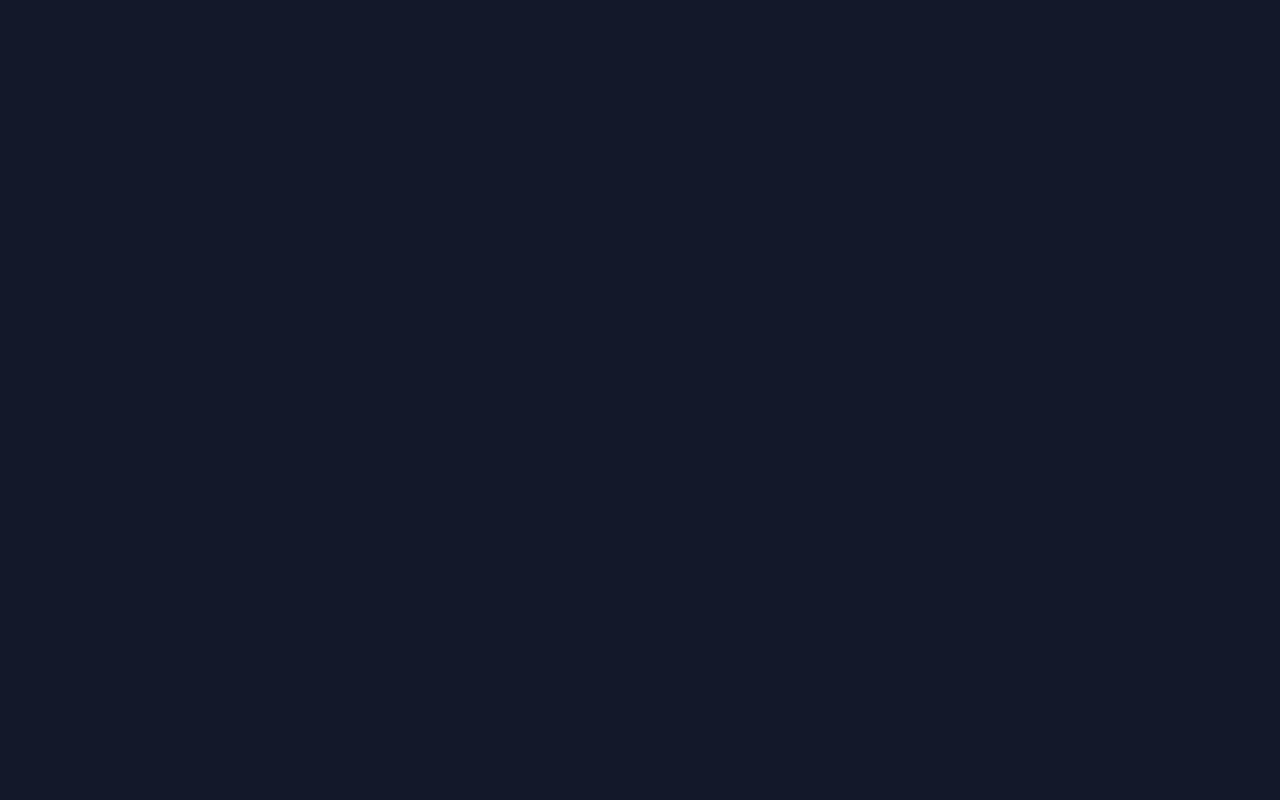
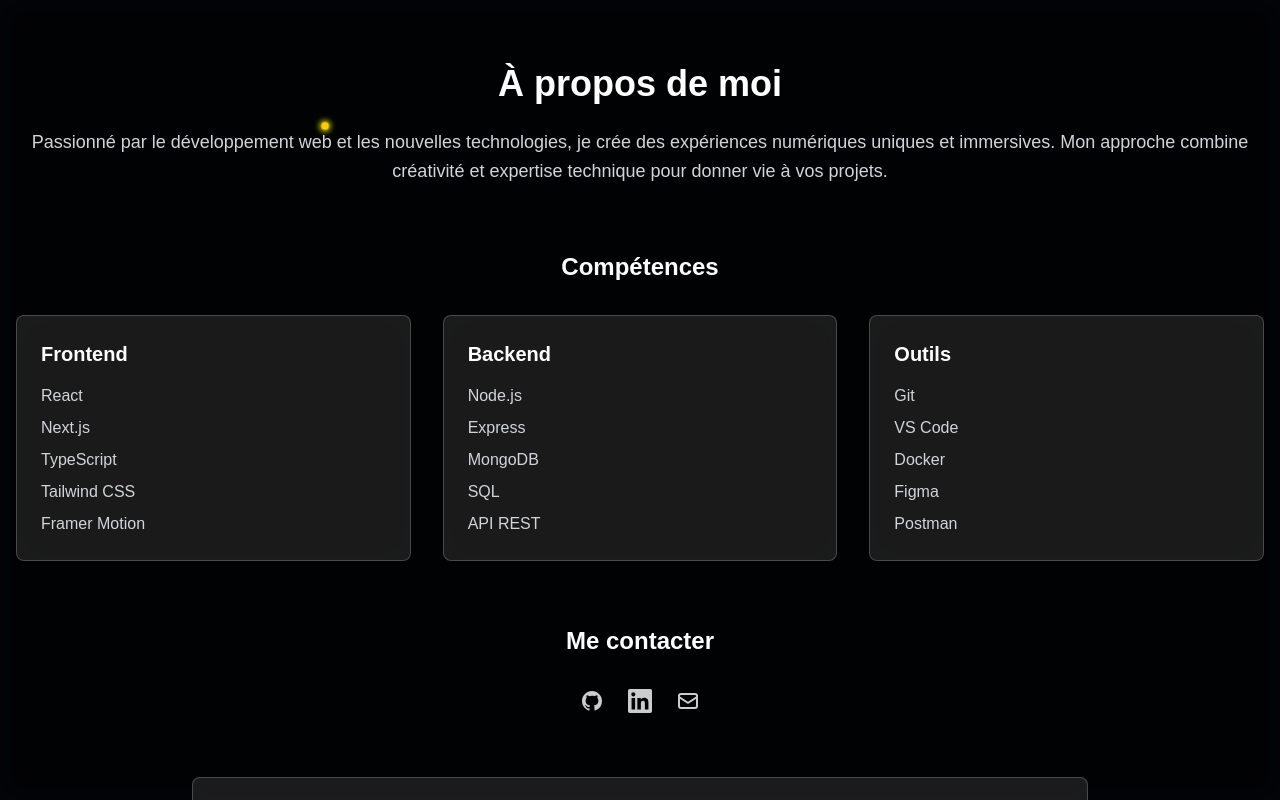
Before and after one commit to Funkysys/portefolio, a Next.js app: page / in a window 1280 px wide. Shown: the top 800 px of the page. Built offline with nearby package versions, Linux system fonts and the light colour scheme; a web font is replaced by a local one.

Commit message:
add contact part

```diff
--- a/app/page.tsx
+++ b/app/page.tsx
@@ -1,27 +1,29 @@
 "use client";
 
+import Image from "next/image";
 import { Circle } from "@/components/Circle";
 import { Planet } from "@/components/Planet";
 import Realisation from "@/components/Realisation";
 import { Spaceship } from "@/components/SpaceShip";
 import { Star } from "@/components/Star";
 import Title from "@/components/Title";
+import Contact from "@/components/Contact";
 import { motion, useScroll, useTransform } from "framer-motion";
 
 export default function Home() {
-  // Utilisation de useScroll pour obtenir la position du scroll
   const { scrollYProgress } = useScroll();
 
-  // Transformation de la position du scroll en opacité pour chaque section
-  const firstSectionOpacity = useTransform(scrollYProgress, [0, 0.5], [1, 0]); // Première section disparaît
-  const secondSectionOpacity = useTransform(scrollYProgress, [0.5, 1], [0, 1]); // Deuxième section apparaît après que la première ait disparu
+  const firstSectionOpacity = useTransform(scrollYProgress, [0, 0.15], [1, 0]);
+  const secondSectionOpacity = useTransform(scrollYProgress, [0.1, 0.15], [0, 1]);
+  const contactY = useTransform(scrollYProgress, [0.9, 0.95], ["100%", "0%"]);
+  const contactOpacity = useTransform(scrollYProgress, [0.9, 0.93], [0, 1]);
 
   return (
-    <main className="flex w-full h-[200vh] min-h-screen flex-col gap-8 bg-perso-bg">
+    <main className="flex w-full h-[220vh] min-h-screen flex-col gap-8 bg-perso-bg">
       {/* Première section */}
       <div className="flex w-full h-screen flex-col gap-8 justify-center items-center">
         <motion.div
-          className="relative flex w-full h-full flex-col gap-8 justify-center items-center font-roboto"
+          className="relative flex w-full h-full flex-col gap-8 justify-center items-center font-roboto my-[40vh]"
           style={{
             opacity: firstSectionOpacity,
           }}
@@ -68,13 +70,26 @@ export default function Home() {
 
       {/* Deuxième section */}
       <motion.div
-        className=""
+        className="relative z-0 mb-[50vh]"
         style={{
           opacity: secondSectionOpacity,
         }}
       >
         <Realisation />
       </motion.div>
+
+      {/* Section Contact avec effet de superposition */}
+      <motion.div
+        className="fixed top-0 left-0 w-[100vw] h-[100vh] z-50"
+        style={{
+          opacity: contactOpacity,
+          y: contactY,
+        }}
+      >
+        <div className="w-full h-full bg-black/60 backdrop-blur-sm">
+          <Contact />
+        </div>
+      </motion.div>
     </main>
   );
 }
--- /dev/null
+++ b/components/Contact.tsx
@@ -0,0 +1,130 @@
+import { motion } from "framer-motion";
+import { Star } from "./Star";
+import Link from "next/link";
+
+const Contact = () => {
+  const skills = [
+    { category: "Frontend", items: ["React", "Next.js", "TypeScript", "Tailwind CSS", "Framer Motion"] },
+    { category: "Backend", items: ["Node.js", "Express", "MongoDB", "SQL", "API REST"] },
+    { category: "Outils", items: ["Git", "VS Code", "Docker", "Figma", "Postman"] },
+  ];
+
+  const socialLinks = [
+    { name: "GitHub", url: "https://github.com/votre-username", icon: (
+      <svg className="w-6 h-6" fill="currentColor" viewBox="0 0 24 24">
+        <path fillRule="evenodd" d="M12 2C6.477 2 2 6.484 2 12.017c0 4.425 2.865 8.18 6.839 9.504.5.092.682-.217.682-.483 0-.237-.008-.868-.013-1.703-2.782.605-3.369-1.343-3.369-1.343-.454-1.158-1.11-1.466-1.11-1.466-.908-.62.069-.608.069-.608 1.003.07 1.531 1.032 1.531 1.032.892 1.53 2.341 1.088 2.91.832.092-.647.35-1.088.636-1.338-2.22-.253-4.555-1.113-4.555-4.951 0-1.093.39-1.988 1.029-2.688-.103-.253-.446-1.272.098-2.65 0 0 .84-.27 2.75 1.026A9.564 9.564 0 0112 6.844c.85.004 1.705.115 2.504.337 1.909-1.296 2.747-1.027 2.747-1.027.546 1.379.202 2.398.1 2.651.64.7 1.028 1.595 1.028 2.688 0 3.848-2.339 4.695-4.566 4.943.359.309.678.92.678 1.855 0 1.338-.012 2.419-.012 2.747 0 .268.18.58.688.482A10.019 10.019 0 0022 12.017C22 6.484 17.522 2 12 2z" clipRule="evenodd" />
+      </svg>
+    )},
+    { name: "LinkedIn", url: "https://linkedin.com/in/votre-profil", icon: (
+      <svg className="w-6 h-6" fill="currentColor" viewBox="0 0 24 24">
+        <path d="M20.447 20.452h-3.554v-5.569c0-1.328-.027-3.037-1.852-3.037-1.853 0-2.136 1.445-2.136 2.939v5.667H9.351V9h3.414v1.561h.046c.477-.9 1.637-1.85 3.37-1.85 3.601 0 4.267 2.37 4.267 5.455v6.286zM5.337 7.433c-1.144 0-2.063-.926-2.063-2.065 0-1.138.92-2.063 2.063-2.063 1.14 0 2.064.925 2.064 2.063 0 1.139-.925 2.065-2.064 2.065zm1.782 13.019H3.555V9h3.564v11.452zM22.225 0H1.771C.792 0 0 .774 0 1.729v20.542C0 23.227.792 24 1.771 24h20.451C23.2 24 24 23.227 24 22.271V1.729C24 .774 23.2 0 22.222 0h.003z"/>
+      </svg>
+    )},
+    { name: "Email", url: "mailto:votre@email.com", icon: (
+      <svg className="w-6 h-6" fill="none" stroke="currentColor" viewBox="0 0 24 24">
+        <path strokeLinecap="round" strokeLinejoin="round" strokeWidth={2} d="M3 8l7.89 5.26a2 2 0 002.22 0L21 8M5 19h14a2 2 0 002-2V7a2 2 0 00-2-2H5a2 2 0 00-2 2v10a2 2 0 002 2z" />
+      </svg>
+    )},
+  ];
+
+  return (
+    <div className="relative w-[100vw] h-[100vh] overflow-y-auto">
+      <div className="absolute inset-0 bg-black/40 backdrop-blur-md" />
+      <div className="relative z-10 container mx-auto px-4 py-16">
+        {/* Étoiles - réduites car déjà présentes dans la page principale */}
+        <Star x="25%" y="12%" hidden scale={0.8} />
+        <Star x="75%" y="42%" small scale={0.4} />
+        <Star x="48%" y="78%" small scale={0.4} />
+
+        <motion.div
+          initial={{ opacity: 0 }}
+          whileInView={{ opacity: 1 }}
+          viewport={{ once: true }}
+          transition={{ duration: 0.8 }}
+          className="mb-16 text-center"
+        >
+          <h2 className="text-3xl md:text-4xl font-bold text-white mb-6">À propos de moi</h2>
+          <p className="text-lg text-gray-300 leading-relaxed">
+            Passionné par le développement web et les nouvelles technologies, je crée des expériences numériques
+            uniques et immersives. Mon approche combine créativité et expertise technique pour donner vie à vos projets.
+          </p>
+        </motion.div>
+
+        {/* Compétences */}
+        <motion.div
+          initial={{ opacity: 0 }}
+          whileInView={{ opacity: 1 }}
+          viewport={{ once: true }}
+          transition={{ duration: 0.8, delay: 0.2 }}
+          className="mb-16"
+        >
+          <h3 className="text-2xl font-bold text-white mb-8 text-center">Compétences</h3>
+          <div className="grid grid-cols-1 md:grid-cols-3 gap-8">
+            {skills.map((skillGroup, index) => (
+              <motion.div
+                key={skillGroup.category}
+                initial={{ opacity: 0, x: -20 }}
+                animate={{ opacity: 1, x: 0 }}
+                transition={{ duration: 0.4, delay: 0.1 * index }}
+                className="bg-white/10 backdrop-blur-lg rounded-lg p-6 border border-white/20 hover:bg-white/20 transition-all duration-300"
+              >
+                <h4 className="text-xl font-semibold text-white mb-4">{skillGroup.category}</h4>
+                <ul className="space-y-2">
+                  {skillGroup.items.map((item) => (
+                    <li key={item} className="text-gray-300">{item}</li>
+                  ))}
+                </ul>
+              </motion.div>
+            ))}
+          </div>
+        </motion.div>
+
+        {/* Contact */}
+        <motion.div
+          initial={{ opacity: 0 }}
+          whileInView={{ opacity: 1 }}
+          viewport={{ once: true }}
+          transition={{ duration: 0.8, delay: 0.4 }}
+          className="text-center"
+        >
+          <h3 className="text-2xl font-bold text-white mb-8">Me contacter</h3>
+          <div className="flex justify-center space-x-6">
+            {socialLinks.map((link) => (
+              <Link
+                key={link.name}
+                href={link.url}
+                target="_blank"
+                rel="noopener noreferrer"
+                className="text-white/80 hover:text-white transition-colors duration-200"
+              >
+                <span className="sr-only">{link.name}</span>
+                {link.icon}
+              </Link>
+            ))}
+          </div>
+        </motion.div>
+
+        {/* Appel à l'action */}
+        <motion.div
+          initial={{ opacity: 0 }}
+          whileInView={{ opacity: 1 }}
+          viewport={{ once: true }}
+          transition={{ duration: 0.8, delay: 0.6 }}
+          className="mt-16 text-center bg-white/10 backdrop-blur-lg rounded-lg p-8 border border-white/20 max-w-4xl mx-auto hover:bg-white/20 transition-all duration-300"
+        >
+          <p className="text-lg text-gray-300 mb-6">
+            Vous avez un projet en tête ? N&apos;hésitez pas à me contacter pour en discuter !
+          </p>
+          <Link
+            href="mailto:votre@email.com"
+            className="inline-block px-8 py-3 bg-white/10 hover:bg-white/20 text-white rounded-full border border-white/20 transition-colors duration-200"
+          >
+            Démarrer un projet
+          </Link>
+        </motion.div>
+      </div>
+    </div>
+  );
+};
+
+export default Contact;
--- a/components/RealisationPortrait.tsx
+++ b/components/RealisationPortrait.tsx
@@ -110,14 +110,8 @@ const RealisationPortrait = () => {
       <Star x="82%" y="83%" hidden scale={0.6} />
       <Star x="94%" y="79%" small scale={0.4} />
 
-      {/* Titre principal */}
-      <motion.h2
-        initial={{ opacity: 0, y: -20 }}
-        animate={{ opacity: 1, y: 0 }}
-        className="text-3xl font-bold text-white text-center mb-12 relative z-10"
-      >
-        {currentContent.title}
-      </motion.h2>
+      {/* Espace en haut */}
+      <div className="h-24" /> {/* Ajustez la hauteur (h-24 = 6rem) selon vos besoins */}
 
       {/* Container des planètes */}
       <div className="flex flex-col items-center gap-16 w-full px-4 relative">
```
